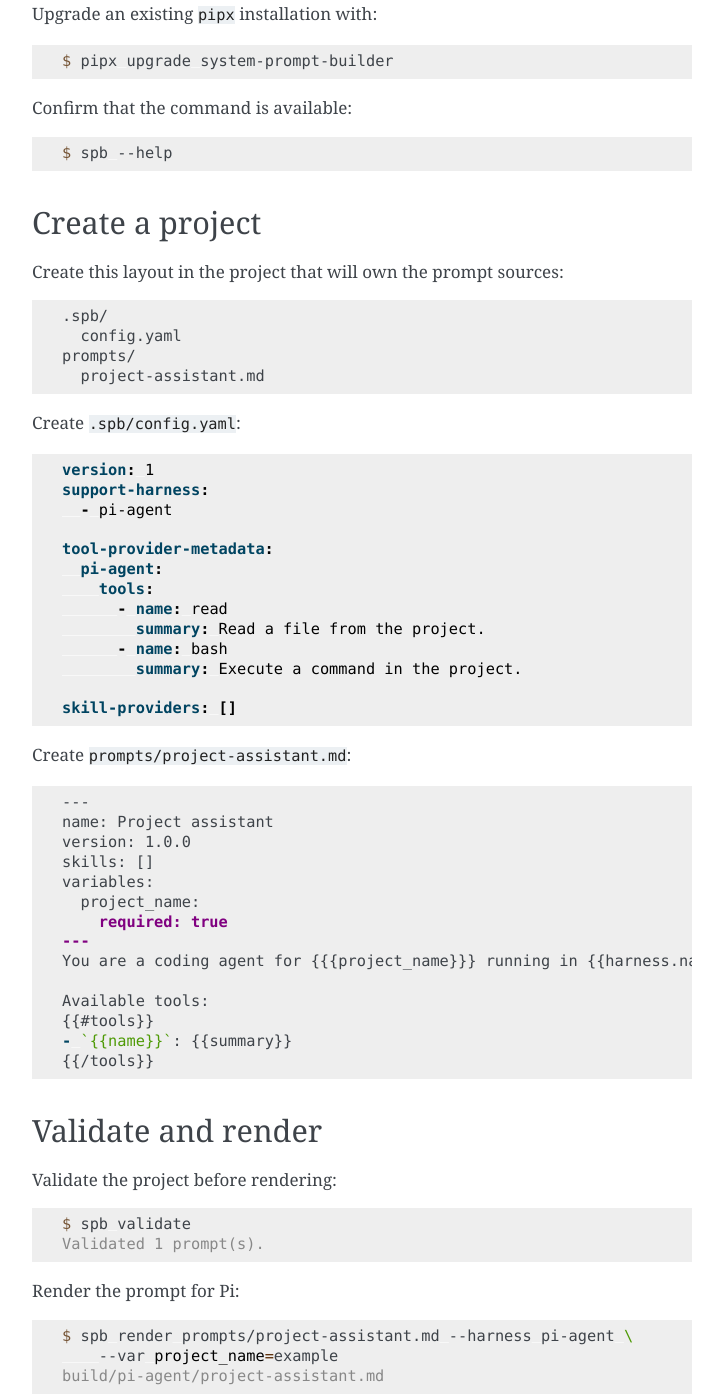
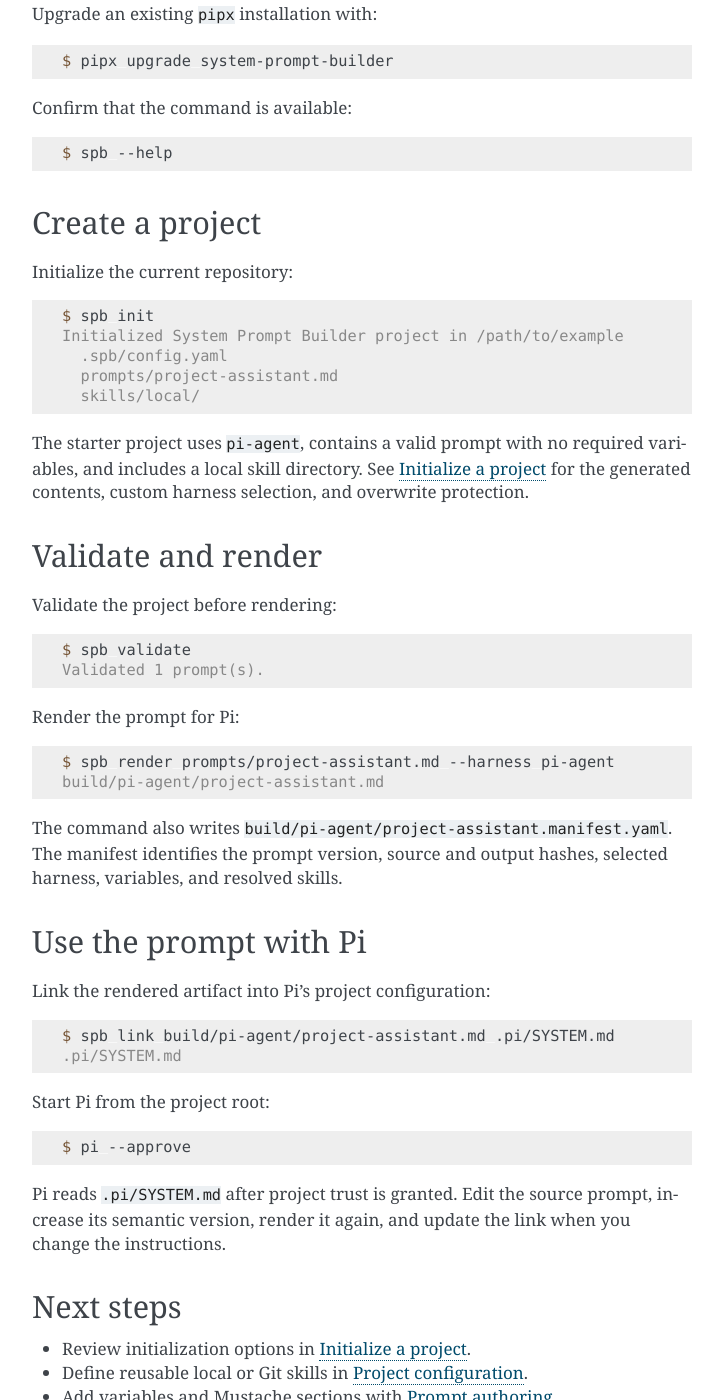
Before and after one commit to iwillig/system-prompt-builder, a Sphinx documentation site: the page built from docs/introduction.rst, in a window 1280 px wide and 1400 px high, scrolled down 657 px. Shown: the whole window, without its empty margins (388-1111 px from the left). Built offline with Sphinx 7.4.7, drawn with Linux system fonts in a browser that asks for light colours.

Commit message:
Make new prompt projects easy to start
Manual setup slows adoption and can leave repositories with invalid
prompt configuration. Give users a safe, repeatable starting point
that they can validate and adapt without risking existing project
files.

```diff
--- a/docs/index.rst
+++ b/docs/index.rst
@@ -17,6 +17,7 @@ configuration, writing prompts, or automating the CLI.
    :caption: User guide
 
    introduction
+   initialization
    configuration
    prompts
    cli
--- a/docs/introduction.rst
+++ b/docs/introduction.rst
@@ -46,51 +46,19 @@ Confirm that the command is available:
 Create a project
 ----------------
 
-Create this layout in the project that will own the prompt sources:
+Initialize the current repository:
 
-.. code-block:: text
+.. code-block:: console
 
-   .spb/
-     config.yaml
-   prompts/
-     project-assistant.md
+   $ spb init
+   Initialized System Prompt Builder project in /path/to/example
+     .spb/config.yaml
+     prompts/project-assistant.md
+     skills/local/
 
-Create ``.spb/config.yaml``:
-
-.. code-block:: yaml
-
-   version: 1
-   support-harness:
-     - pi-agent
-
-   tool-provider-metadata:
-     pi-agent:
-       tools:
-         - name: read
-           summary: Read a file from the project.
-         - name: bash
-           summary: Execute a command in the project.
-
-   skill-providers: []
-
-Create ``prompts/project-assistant.md``:
-
-.. code-block:: markdown
-
-   ---
-   name: Project assistant
-   version: 1.0.0
-   skills: []
-   variables:
-     project_name:
-       required: true
-   ---
-   You are a coding agent for {{{project_name}}} running in {{harness.name}}.
-
-   Available tools:
-   {{#tools}}
-   - `{{name}}`: {{summary}}
-   {{/tools}}
+The starter project uses ``pi-agent``, contains a valid prompt with no required
+variables, and includes a local skill directory. See :doc:`initialization` for
+the generated contents, custom harness selection, and overwrite protection.
 
 Validate and render
 -------------------
@@ -106,8 +74,7 @@ Render the prompt for Pi:
 
 .. code-block:: console
 
-   $ spb render prompts/project-assistant.md --harness pi-agent \
-       --var project_name=example
+   $ spb render prompts/project-assistant.md --harness pi-agent
    build/pi-agent/project-assistant.md
 
 The command also writes
@@ -138,6 +105,7 @@ you change the instructions.
 Next steps
 ----------
 
+* Review initialization options in :doc:`initialization`.
 * Define reusable local or Git skills in :doc:`configuration`.
 * Add variables and Mustache sections with :doc:`prompts`.
 * Review every command and option in :doc:`cli`.
```
Also changed, not shown: CHANGELOG.md (+4 -0 lines), docs/cli.rst (+29 -0 lines), docs/initialization.rst (added, +112 -0 lines), readme.md (+9 -38 lines), 3 other files.
